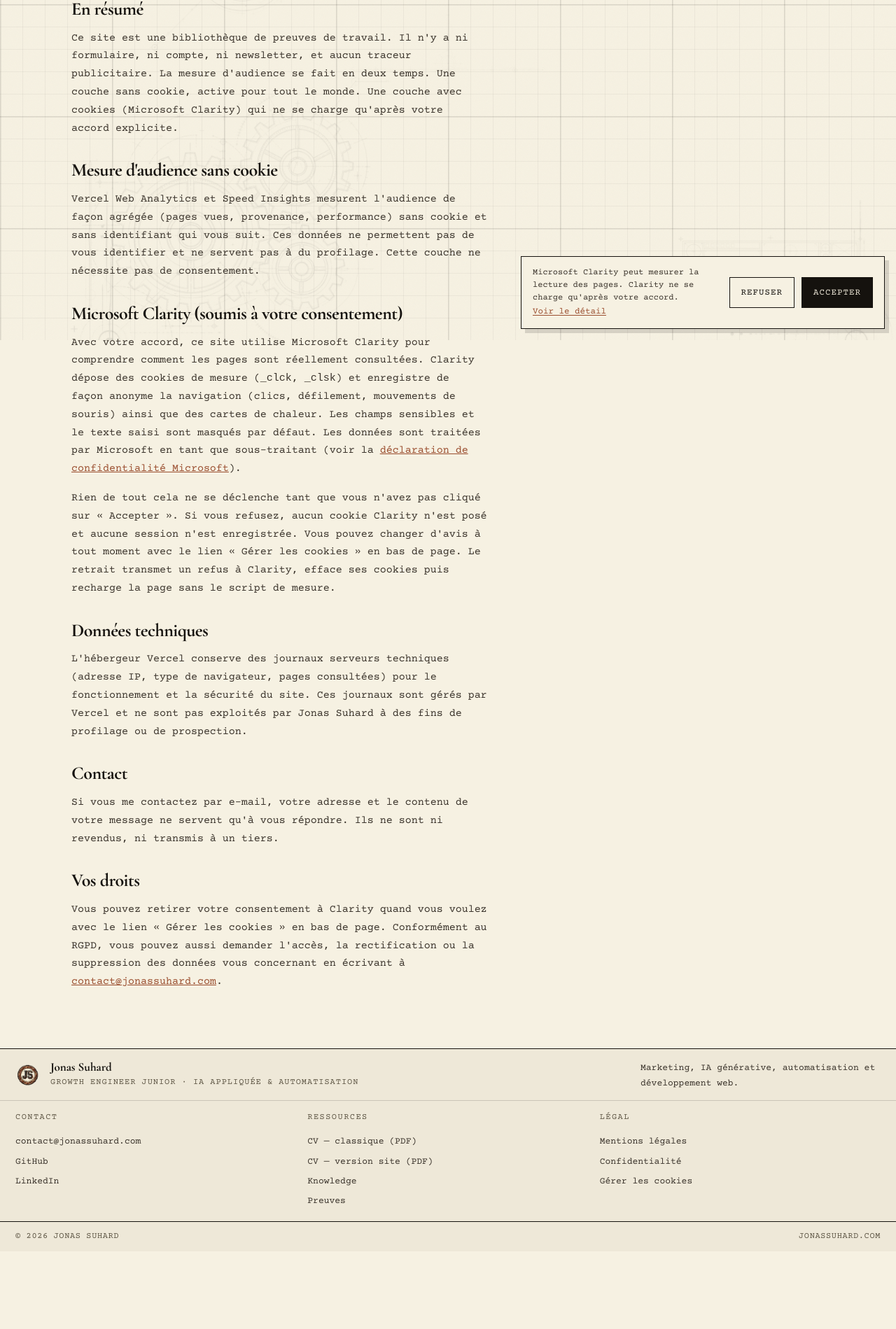
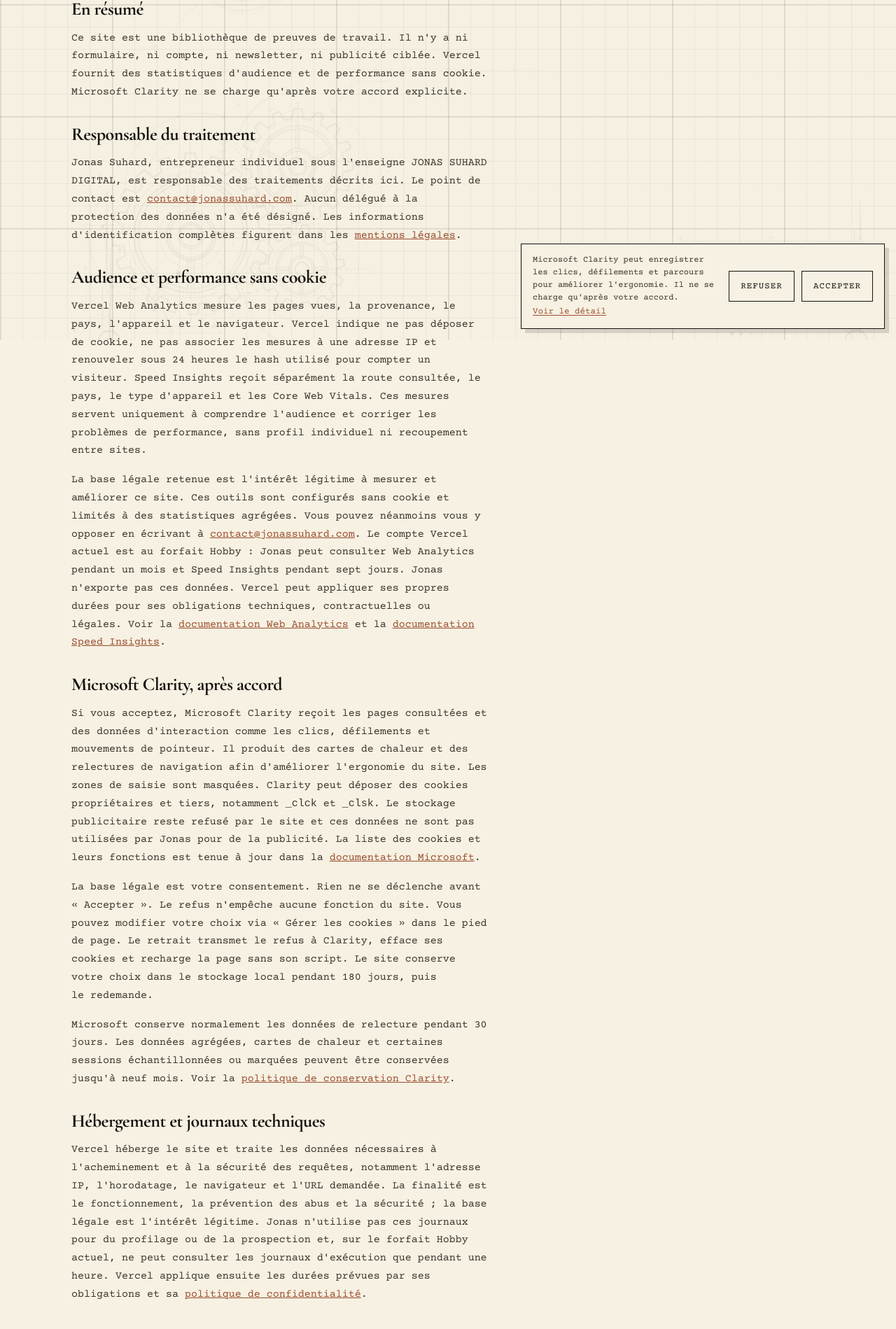
Before and after one commit to Jonassuhard/portfolio-jonassuhard, a Next.js app: page /confidentialite in a window 1280 px wide. Shown: the part 314-2213 px from the top of the page at 70% size. Before the commit the page ends 2102 px from the top, so only its background shows below. Built offline with nearby package versions, Linux system fonts and the light colour scheme; no server answers.

Commit message:
fix: refresh privacy and consent controls

```diff
--- a/app/confidentialite/page.tsx
+++ b/app/confidentialite/page.tsx
@@ -15,7 +15,7 @@
       <section>
         <p className="eyebrow">Protection des données</p>
         <AnimatedTitle>Confidentialité.</AnimatedTitle>
-        <p className="updated">Dernière mise à jour : 20 juillet 2026</p>
+        <p className="updated">Dernière mise à jour : 26 août 2026</p>
       </section>
 
       <div className="legal">
@@ -23,70 +23,165 @@
           <h2>En résumé</h2>
           <p>
             Ce site est une bibliothèque de preuves de travail. Il n'y a ni formulaire, ni compte,
-            ni newsletter, et aucun traceur publicitaire. La mesure d'audience se fait en deux
-            temps. Une couche sans cookie, active pour tout le monde. Une couche avec cookies
-            (Microsoft Clarity) qui ne se charge qu'après votre accord explicite.
+            ni newsletter, ni publicité ciblée. Vercel fournit des statistiques d'audience et de
+            performance sans cookie. Microsoft Clarity ne se charge qu'après votre accord explicite.
           </p>
         </section>
 
         <section>
-          <h2>Mesure d'audience sans cookie</h2>
+          <h2>Responsable du traitement</h2>
           <p>
-            Vercel Web Analytics et Speed Insights mesurent l'audience de façon agrégée (pages vues,
-            provenance, performance) sans cookie et sans identifiant qui vous suit. Ces données ne
-            permettent pas de vous identifier et ne servent pas à du profilage. Cette couche ne
-            nécessite pas de consentement.
+            Jonas Suhard, entrepreneur individuel sous l'enseigne JONAS SUHARD DIGITAL, est
+            responsable des traitements décrits ici. Le point de contact est{" "}
+            <a href={`mailto:${site.email}`}>{site.email}</a>. Aucun délégué à la protection des
+            données n'a été désigné. Les informations d'identification complètes figurent dans les{" "}
+            <a href="/mentions-legales">mentions légales</a>.
           </p>
         </section>
 
         <section>
-          <h2>Microsoft Clarity (soumis à votre consentement)</h2>
+          <h2>Audience et performance sans cookie</h2>
           <p>
-            Avec votre accord, ce site utilise Microsoft Clarity pour comprendre comment les pages
-            sont réellement consultées. Clarity dépose des cookies de mesure (<code>_clck</code>,{" "}
-            <code>_clsk</code>) et enregistre de façon anonyme la navigation (clics, défilement,
-            mouvements de souris) ainsi que des cartes de chaleur. Les champs sensibles et le texte
-            saisi sont masqués par défaut. Les données sont traitées par Microsoft en tant que
-            sous-traitant (voir la{" "}
-            <a href="https://privacy.microsoft.com/fr-fr/privacystatement" target="_blank" rel="noreferrer">
-              déclaration de confidentialité Microsoft
-            </a>
-            ).
+            Vercel Web Analytics mesure les pages vues, la provenance, le pays, l'appareil et le
+            navigateur. Vercel indique ne pas déposer de cookie, ne pas associer les mesures à une
+            adresse IP et renouveler sous 24 heures le hash utilisé pour compter un visiteur. Speed
+            Insights reçoit séparément la route consultée, le pays, le type d'appareil et les Core Web
+            Vitals. Ces mesures servent uniquement à comprendre l'audience et corriger les problèmes
+            de performance, sans profil individuel ni recoupement entre sites.
           </p>
           <p>
-            Rien de tout cela ne se déclenche tant que vous n'avez pas cliqué sur « Accepter ». Si
-            vous refusez, aucun cookie Clarity n'est posé et aucune session n'est enregistrée. Vous
-            pouvez changer d'avis à tout moment avec le lien « Gérer les cookies » en bas de page.
-            Le retrait transmet un refus à Clarity, efface ses cookies puis recharge la page sans
-            le script de mesure.
+            La base légale retenue est l'intérêt légitime à mesurer et améliorer ce site. Ces outils
+            sont configurés sans cookie et limités à des statistiques agrégées. Vous pouvez néanmoins
+            vous y opposer en écrivant à <a href={`mailto:${site.email}`}>{site.email}</a>. Le compte
+            Vercel actuel est au forfait Hobby : Jonas peut consulter Web Analytics pendant un mois et
+            Speed Insights pendant sept jours. Jonas n'exporte pas ces données. Vercel peut appliquer
+            ses propres durées pour ses obligations techniques, contractuelles ou légales. Voir la{" "}
+            <a href="https://vercel.com/docs/analytics/privacy-policy" target="_blank" rel="noreferrer">
+              documentation Web Analytics
+            </a>{" "}
+            et la{" "}
+            <a
+              href="https://vercel.com/docs/speed-insights/privacy-policy"
+              target="_blank"
+              rel="noreferrer"
+            >
+              documentation Speed Insights
+            </a>
+            .
           </p>
         </section>
 
         <section>
-          <h2>Données techniques</h2>
+          <h2>Microsoft Clarity, après accord</h2>
           <p>
-            L'hébergeur Vercel conserve des journaux serveurs techniques (adresse IP, type de
-            navigateur, pages consultées) pour le fonctionnement et la sécurité du site. Ces
-            journaux sont gérés par Vercel et ne sont pas exploités par Jonas Suhard à des fins de
-            profilage ou de prospection.
+            Si vous acceptez, Microsoft Clarity reçoit les pages consultées et des données
+            d'interaction comme les clics, défilements et mouvements de pointeur. Il produit des
+            cartes de chaleur et des relectures de navigation afin d'améliorer l'ergonomie du site.
+            Les zones de saisie sont masquées. Clarity peut déposer des cookies propriétaires et
+            tiers, notamment <code>_clck</code> et <code>_clsk</code>. Le stockage publicitaire reste
+            refusé par le site et ces données ne sont pas utilisées par Jonas pour de la publicité.
+            La liste des cookies et leurs fonctions est tenue à jour dans la{" "}
+            <a
+              href="https://learn.microsoft.com/en-us/clarity/setup-and-installation/clarity-cookies"
+              target="_blank"
+              rel="noreferrer"
+            >
+              documentation Microsoft
+            </a>
+            .
+          </p>
+          <p>
+            La base légale est votre consentement. Rien ne se déclenche avant « Accepter ». Le refus
+            n'empêche aucune fonction du site. Vous pouvez modifier votre choix via « Gérer les
+            cookies » dans le pied de page. Le retrait transmet le refus à Clarity, efface ses cookies
+            et recharge la page sans son script. Le site conserve votre choix dans le stockage local
+            pendant 180 jours, puis le redemande.
+          </p>
+          <p>
+            Microsoft conserve normalement les données de relecture pendant 30 jours. Les données
+            agrégées, cartes de chaleur et certaines sessions échantillonnées ou marquées peuvent être
+            conservées jusqu'à neuf mois. Voir la{" "}
+            <a
+              href="https://learn.microsoft.com/en-gb/clarity/setup-and-installation/data-retention"
+              target="_blank"
+              rel="noreferrer"
+            >
+              politique de conservation Clarity
+            </a>
+            .
+          </p>
+        </section>
+
+        <section>
+          <h2>Hébergement et journaux techniques</h2>
+          <p>
+            Vercel héberge le site et traite les données nécessaires à l'acheminement et à la sécurité
+            des requêtes, notamment l'adresse IP, l'horodatage, le navigateur et l'URL demandée. La
+            finalité est le fonctionnement, la prévention des abus et la sécurité ; la base légale est
+            l'intérêt légitime. Jonas n'utilise pas ces journaux pour du profilage ou de la prospection
+            et, sur le forfait Hobby actuel, ne peut consulter les journaux d'exécution que pendant une
+            heure. Vercel applique ensuite les durées prévues par ses obligations et sa{" "}
+            <a href="https://vercel.com/legal/privacy-notice" target="_blank" rel="noreferrer">
+              politique de confidentialité
+            </a>
+            .
           </p>
         </section>
 
         <section>
           <h2>Contact</h2>
           <p>
-            Si vous me contactez par e-mail, votre adresse et le contenu de votre message ne servent
-            qu'à vous répondre. Ils ne sont ni revendus, ni transmis à un tiers.
+            Si vous écrivez à l'adresse de contact, votre adresse, le contenu du message et les pièces
+            jointes éventuelles servent uniquement à traiter votre demande. La base légale est
+            l'intérêt légitime à répondre ou, si votre demande précède une collaboration, l'exécution
+            de mesures précontractuelles. Jonas et son prestataire de messagerie Infomaniak sont les
+            destinataires. Les échanges sont conservés le temps de répondre, puis au maximum trois ans
+            après le dernier contact utile, sauf obligation légale ou nécessité de défendre un droit.
+          </p>
+        </section>
+
+        <section>
+          <h2>Destinataires et transferts</h2>
+          <p>
+            Les destinataires sont Jonas Suhard et, selon le traitement, Vercel, Microsoft Clarity et
+            Infomaniak en qualité de prestataires. Vercel et Microsoft sont des sociétés américaines :
+            des traitements hors de l'Espace économique européen peuvent intervenir. Ils annoncent les
+            encadrer par les mécanismes applicables, notamment les décisions d'adéquation et les clauses
+            contractuelles types. Vous pouvez consulter le{" "}
+            <a href="https://vercel.com/legal/dpa" target="_blank" rel="noreferrer">
+              DPA de Vercel
+            </a>{" "}
+            et la{" "}
+            <a href="https://privacy.microsoft.com/fr-fr/privacystatement" target="_blank" rel="noreferrer">
+              déclaration de confidentialité Microsoft
+            </a>
+            .
           </p>
         </section>
 
         <section>
           <h2>Vos droits</h2>
           <p>
-            Vous pouvez retirer votre consentement à Clarity quand vous voulez avec le lien « Gérer
-            les cookies » en bas de page. Conformément au RGPD, vous pouvez aussi demander l'accès,
-            la rectification ou la suppression des données vous concernant en écrivant à{" "}
-            <a href={`mailto:${site.email}`}>{site.email}</a>.
+            Selon le traitement, vous pouvez demander l'accès, la rectification, l'effacement, la
+            limitation, la portabilité ou vous opposer à l'utilisation de vos données. Vous pouvez
+            retirer votre consentement à Clarity à tout moment via « Gérer les cookies », sans effet
+            rétroactif sur la licéité du traitement déjà réalisé. Écrivez à{" "}
+            <a href={`mailto:${site.email}`}>{site.email}</a> ; une réponse sera apportée dans le délai
+            légal, sous réserve d'une vérification raisonnable de votre identité si nécessaire. Vous
+            pouvez aussi introduire une réclamation auprès de la{" "}
+            <a href="https://www.cnil.fr/fr/plaintes" target="_blank" rel="noreferrer">
+              CNIL
+            </a>
+            .
+          </p>
+        </section>
+
+        <section>
+          <h2>Décision automatisée et mise à jour</h2>
+          <p>
+            Aucune décision produisant un effet juridique, aucun profil de recrutement et aucune
+            prospection automatisée ne sont réalisés à partir de ces données. Cette politique est
+            revue lorsque les outils, leurs réglages ou leurs conditions de traitement changent.
           </p>
         </section>
       </div>
--- a/app/consent-banner.tsx
+++ b/app/consent-banner.tsx
@@ -6,6 +6,16 @@
 // Aucun cookie ni enregistrement de session avant le clic « Accepter ».
 const KEY = "js-consent";
 const CLARITY_ID = "xfjx6pbupc";
+const CONSENT_VERSION = "2026-08-26";
+const CONSENT_MAX_AGE_MS = 180 * 24 * 60 * 60 * 1000;
+
+type ConsentChoice = "granted" | "denied";
+
+type ConsentRecord = {
+  choice: ConsentChoice;
+  decidedAt: number;
+  version: string;
+};
 
 const clarityConsent = {
   granted: { ad_Storage: "denied", analytics_Storage: "granted" },
@@ -42,17 +52,42 @@
   return true;
 }
 
+function readChoice(): ConsentChoice | null {
+  try {
+    const raw = localStorage.getItem(KEY);
+    if (!raw) return null;
+
+    const record = JSON.parse(raw) as Partial<ConsentRecord>;
+    const now = Date.now();
+    const isFresh =
+      typeof record.decidedAt === "number" &&
+      record.decidedAt <= now &&
+      now - record.decidedAt < CONSENT_MAX_AGE_MS;
+
+    if (
+      (record.choice === "granted" || record.choice === "denied") &&
+      isFresh &&
+      record.version === CONSENT_VERSION
+    ) {
+      return record.choice;
+    }
+    localStorage.removeItem(KEY);
+  } catch {
+    try {
+      localStorage.removeItem(KEY);
+    } catch {
+      /* stockage indisponible */
+    }
+  }
+  return null;
+}
+
 export default function ConsentBanner() {
   const [show, setShow] = useState(false);
   const [detail, setDetail] = useState(false);
 
   useEffect(() => {
-    let choice: string | null = null;
-    try {
-      choice = localStorage.getItem(KEY);
-    } catch {
-      /* localStorage indisponible */
-    }
+    const choice = readChoice();
     if (choice === "granted") {
       loadClarity();
     } else if (choice !== "denied") {
@@ -71,9 +106,14 @@
     return () => document.removeEventListener("click", onClick);
   }, []);
 
-  function decide(value: "granted" | "denied") {
+  function decide(value: ConsentChoice) {
     try {
-      localStorage.setItem(KEY, value);
+      const record: ConsentRecord = {
+        choice: value,
+        decidedAt: Date.now(),
+        version: CONSENT_VERSION
+      };
+      localStorage.setItem(KEY, JSON.stringify(record));
     } catch {
       /* ignore */
     }
@@ -92,7 +132,8 @@
     <div className="consent" role="region" aria-labelledby="consent-title">
       <div className="consent-inner">
         <p className="consent-text" id="consent-title">
-          Microsoft Clarity peut mesurer la lecture des pages. Clarity ne se charge qu'après votre accord.{" "}
+          Microsoft Clarity peut enregistrer les clics, défilements et parcours pour améliorer
+          l'ergonomie. Il ne se charge qu'après votre accord.{" "}
           <button
             type="button"
             className="consent-toggle"
@@ -106,7 +147,7 @@
           <button type="button" className="button" onClick={() => decide("denied")}>
             Refuser
           </button>
-          <button type="button" className="button primary" onClick={() => decide("granted")}>
+          <button type="button" className="button" onClick={() => decide("granted")}>
             Accepter
           </button>
         </div>
@@ -115,7 +156,8 @@
             Microsoft Clarity utilise des cookies analytiques et une relecture de navigation pour
             comprendre les parcours. Vercel fournit séparément des mesures techniques agrégées.
             Aucun cookie publicitaire, aucune revente de données. Vous pouvez revenir sur ce choix
-            via « Gérer les cookies » en bas de page. <a href="/confidentialite">Politique de confidentialité</a>.
+            via « Gérer les cookies » en bas de page. Le choix est redemandé après six mois.{" "}
+            <a href="/confidentialite">Politique de confidentialité</a>.
           </p>
         ) : null}
       </div>
--- a/app/globals.css
+++ b/app/globals.css
@@ -652,6 +652,7 @@
 .consent-text a { color:var(--color-rust); text-decoration:underline; text-underline-offset:2px; }
 .consent-text a:hover { color:var(--color-ink); }
 .consent-actions { display:flex; gap:10px; flex:0 0 auto; }
+.consent-actions .button { min-width:94px; }
 .foot-link-btn { display:block; min-height:28px; font-family:var(--ft-data); font-size:13px; color:var(--color-ink-soft); background:none; border:0; padding:5px 0; text-align:left; cursor:pointer; transition:color .12s; }
 .foot-link-btn:hover { color:var(--color-nixie); }
 @media (max-width:640px) {
@@ -661,6 +662,7 @@
   .consent-text { font-size:11.5px; line-height:1.42; }
   .consent-actions { width:100%; }
   .consent-actions .button { flex:1; justify-content:center; min-height:44px; }
+  .consent-actions .button { min-width:0; }
   .consent-toggle { margin:-10px -2px; padding:10px 2px; }
   .foot-link-btn { min-height:44px; padding:10px 0; font-size:12.5px; }
 }
```
Also changed, not shown: 1 other file (tests, documents, lock files or other folders).
